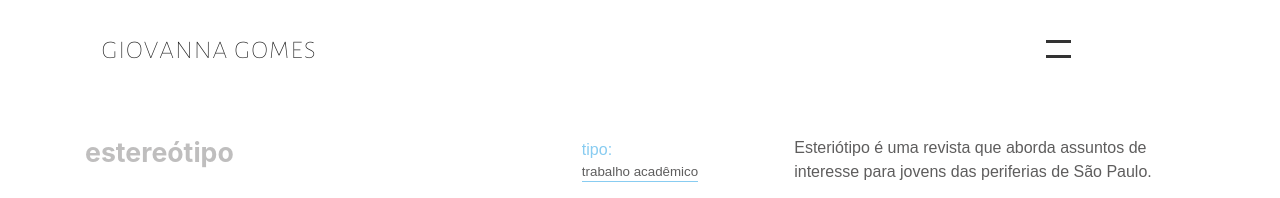
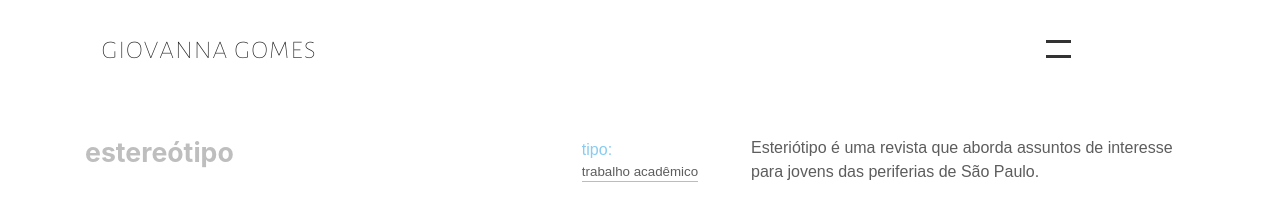
Before and after one commit to gio-gms/portfolio, a plain HTML site: page esteriotipo.html in a window 1280 px wide. Shown: the top 198 px of the page. Drawn offline with Linux system fonts and the light colour scheme; files whose address does not match are found by name.

Commit message:
Update esteriotipo.html

```diff
--- a/esteriotipo.html
+++ b/esteriotipo.html
@@ -46,7 +46,7 @@
 <div class="main">
   <h2 name="1" id="1" style="color:rgba(94,93,93,0.4); font-size:20pt; text-align:left; "><strong>estereótipo</strong></h2>
   <p class="trab description__link" style="color:#88ccf1">tipo:<br><a style="cursor:auto;" href="" >trabalho acadêmico</a></p>
-  <p>Esteriótipo é uma revista que aborda assuntos de <br>
+  <p>Esteriótipo é uma revista que aborda assuntos de
     interesse para jovens das periferias de São Paulo.</p>
 </div>
 
```
